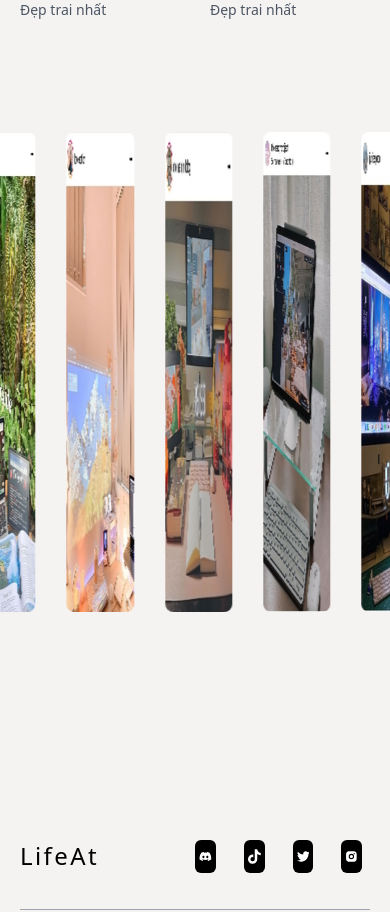
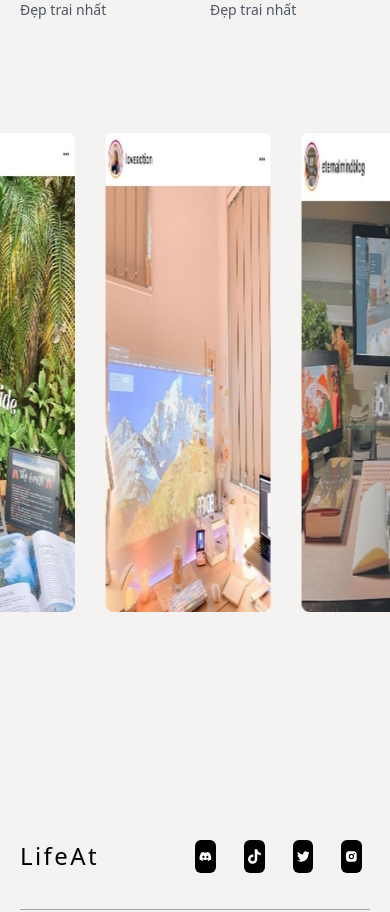
Before and after one commit to phamvietnguyenduy/lifeat, a React (Create React App) app: page /explore in a window 390 px wide. Shown: the part 1920-2832 px from the top of the page. Built offline with nearby package versions, Linux system fonts and the light colour scheme.

Commit message:
Update Slide.jsx

```diff
--- a/src/components/Slide.jsx
+++ b/src/components/Slide.jsx
@@ -45,7 +45,16 @@ const Slide = ({ width }) => {
         // install Swiper modules
         modules={[Navigation, Pagination, Scrollbar, A11y, Autoplay]}
         spaceBetween={3}
-        slidesPerView={item}
+        breakpoints={{
+          300: {
+            // width: 576,
+            slidesPerView: 2,
+          },
+          768: {
+            // width: 768,
+            slidesPerView: 4,
+          },
+        }}
         speed={10000}
         loop={true}
         loopFillGroupWithBlank={true}
```
